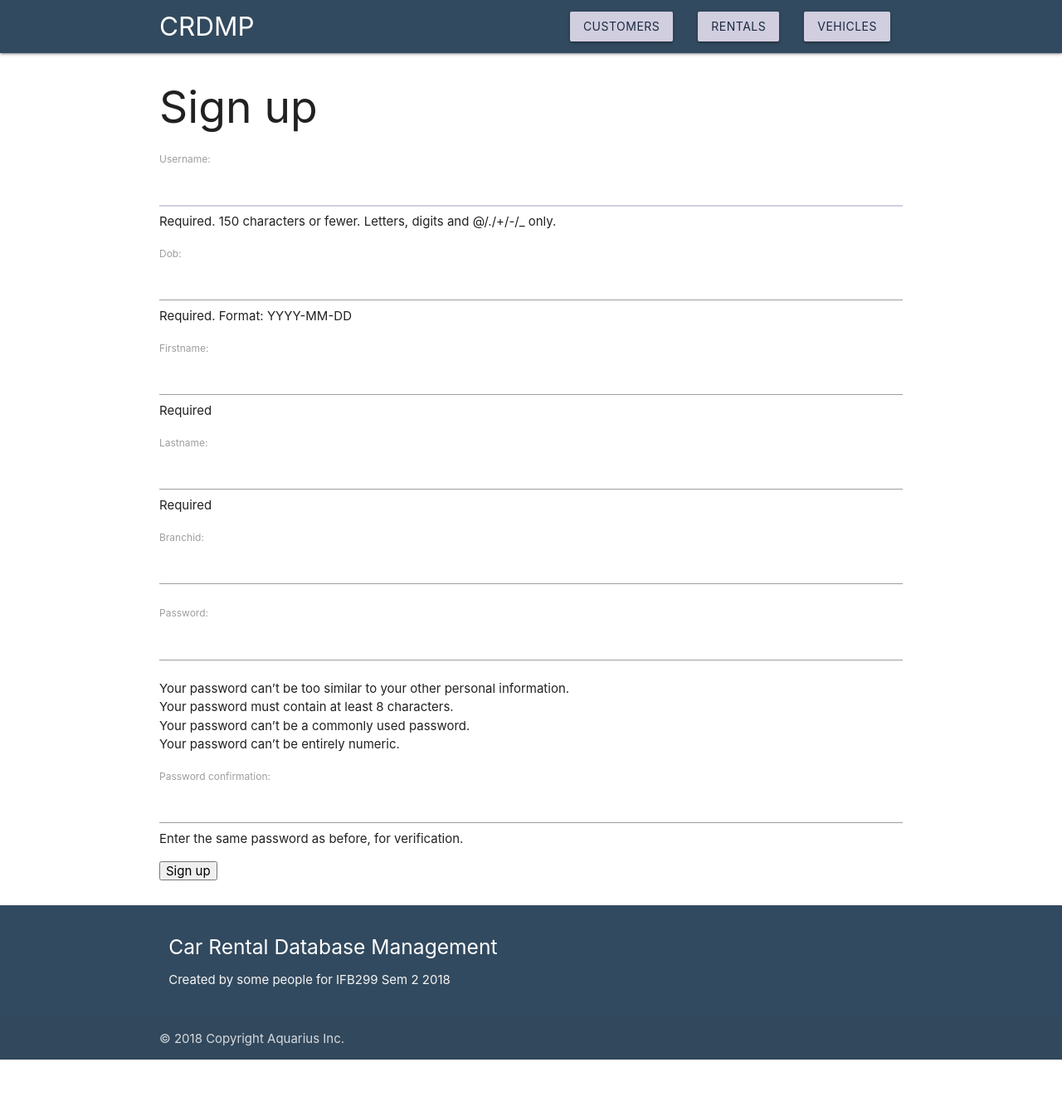
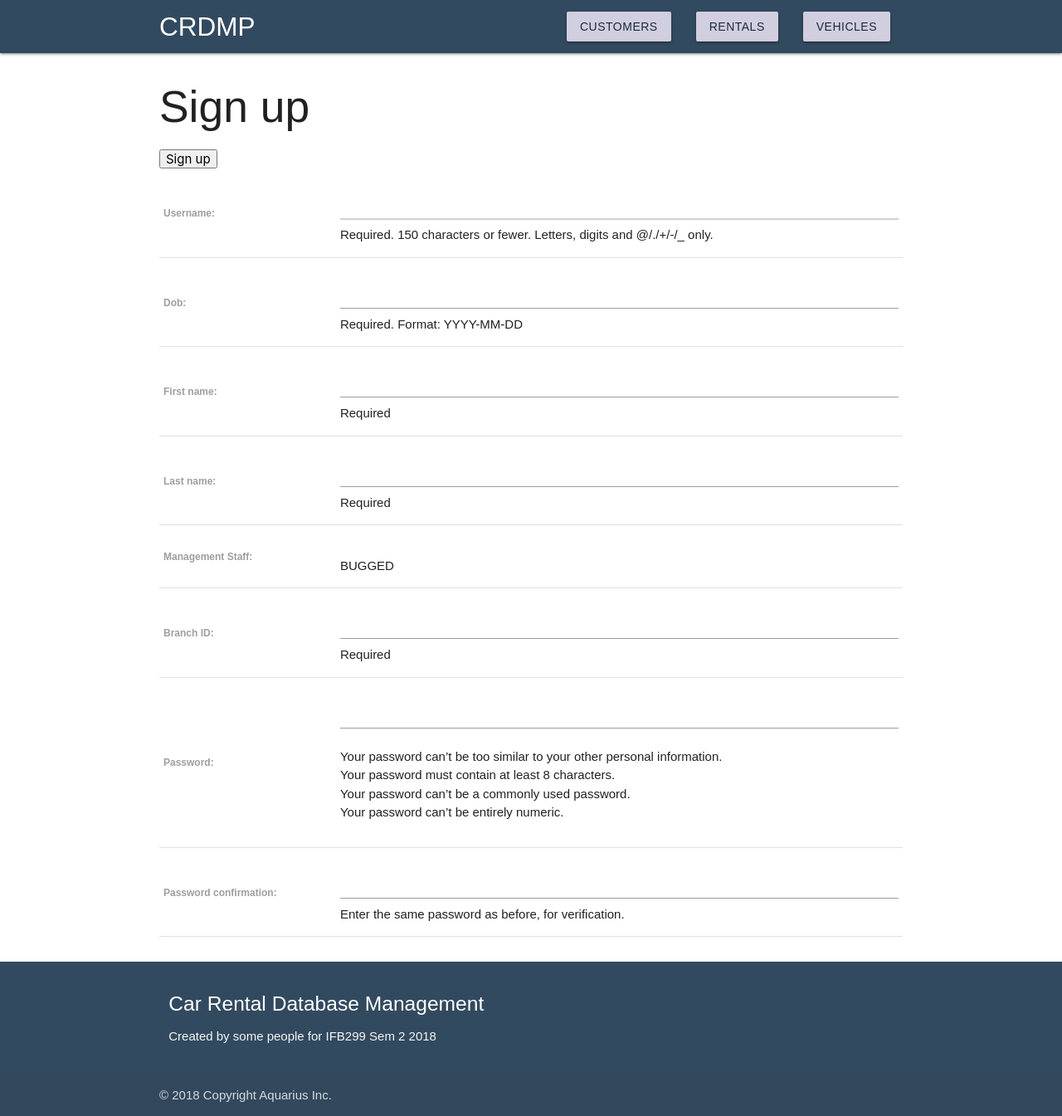
Before and after one commit to AquariusInc/CRDMP, a Django app: page /signup/ in a window 1280 px wide. Shown: the whole page at 83% size. Before the commit the page ends 1277 px from the top, so only its background shows below. Run offline with Django 3.2, Linux system fonts and the light colour scheme; parts of the project's set-up code (start-up, migrations or seed data) failed here and were passed over.

Commit message:
Created form system to enter information and submit to database

```diff
--- a/mysite/RentalApp/forms.py
+++ b/mysite/RentalApp/forms.py
@@ -4,10 +4,18 @@ from .models import MyUser
 
 class SignUpForm(UserCreationForm):
     dob = forms.DateField(help_text='Required. Format: YYYY-MM-DD')
-    firstName = forms.CharField(help_text='Required')
-    lastName = forms.CharField(help_text='Required')
-    branchID = forms.IntegerField()
+    first_name = forms.CharField(help_text='Required')
+    last_name = forms.CharField(help_text='Required')
+    branchID = forms.IntegerField(label='Branch ID', help_text='Required')
+    is_management = forms.BooleanField(label='Management Staff', help_text='BUGGED', initial=False, required=False)
 
     class Meta:
         model = MyUser
-        fields = ('username', 'dob', 'firstName', 'lastName', 'branchID', 'password1', 'password2', )
+        fields = ('username', 'dob', 'first_name', 'last_name', 'is_management', 'branchID', 'password1', 'password2' )
+
+    def save(self, commit=True):
+        user = super().save(commit=False)
+        user.set_password(self.cleaned_data["password1"])
+        if commit:
+            user.save()
+        return user
--- a/mysite/RentalApp/templates/signup.html
+++ b/mysite/RentalApp/templates/signup.html
@@ -4,13 +4,106 @@
 
 {% block content %}
 
+<style>
+body {font-family: Arial, Helvetica, sans-serif;}
+
+.modal {
+    display: none; /* Hidden by default */
+    position: fixed; /* Stay in place */
+    z-index: 1; /* Sit on top */
+    padding-top: 100px; /* Location of the box */
+    left: 0;
+    top: 0;
+    width: 100%; /* Full width */
+    height: 100%; /* Full height */
+    overflow: auto; /* Enable scroll if needed */
+    background-color: rgb(0,0,0); /* Fallback color */
+    background-color: rgba(0,0,0,0.4); /* Black w/ opacity */
+}
+
+.modal_content {
+    background-color: #fefefe;
+    margin: auto;
+    padding: 20px;
+    border: 1px solid #888;
+    width: 80%;
+}
+
+.close {
+    color: #aaaaaa;
+    float: right;
+    font-size: 28px;
+    font-weight: bold;
+}
+
+.close:hover,
+.close:focus {
+    color: #000;
+    text-decoration: none;
+    cursor: pointer;
+}
+
+.errorlist {
+    color: red;
+    font-weight: bold;
+}
+</style>
+
+<div id="popModal" class="modal">
+  <div class="modal_content">
+    <span class="close">&times;</span>
+        <p id="modal_text"></p>
+  </div>
+</div>
+
 <div class="container">
   <h2>Sign up</h2>
-  <form method="post">
+  <form id="submitForm" method="post">
     {% csrf_token %}
-    {{ form.as_p }}
-    <button type="submit">Sign up</button>
+    <table border="1">
+      {{ form }}
+      <button id="submitBtn" type="button">Sign up</button>
+    </table>
   </form>
 </div>
 
+<script>
+var modal = document.getElementById('popModal');
+var btn = document.getElementById("submitBtn");
+var span = document.getElementsByClassName("close")[0];
+
+btn.onclick = function() {
+    var modal_text = document.getElementById("modal_text");
+    var form_fields = document.forms["submitForm"].getElementsByTagName("input");
+
+    if (form_fields["id_username"].value == "") {
+        modal_text.innerHTML = "Enter a valid username.";
+    }  else if (form_fields["id_dob"].value == "") {
+        modal_text.innerHTML = "Enter a some date of birth.";
+    } else if (form_fields["id_first_name"].value == "") {
+        modal_text.innerHTML = "Enter a valid first name.";
+    } else if (form_fields["id_last_name"].value == "") {
+        modal_text.innerHTML = "Enter a valid last name.";
+    } else if (form_fields["id_branchID"].value == "" || form_fields["id_branchID"].value < 0) {
+        modal_text.innerHTML = "Enter a valid branch ID.";
+    } else if (form_fields["id_password1"].value == "" || form_fields["id_password2"].value == "") {
+        modal_text.innerHTML = "Enter some password.";
+    } else {
+        document.getElementById("submitForm").submit();
+        return;
+    }
+    modal.style.display = "block";
+}
+
+span.onclick = function() {
+    modal.style.display = "none";
+}
+
+window.onclick = function(event) {
+    if (event.target == modal) {
+        modal.style.display = "none";
+    }
+}
+</script>
+
 {% endblock %}
--- a/mysite/RentalApp/views.py
+++ b/mysite/RentalApp/views.py
@@ -15,6 +15,7 @@ from django.core.paginator import EmptyPage, PageNotAnInteger, Paginator
 from django.contrib.auth import login, authenticate
 from .forms import SignUpForm
 from .models import MyUser
+from django.contrib import messages
 
 
 # Create your views here.
@@ -28,16 +29,16 @@ def signup(request):
         form = SignUpForm(request.POST)
         if form.is_valid():
             form.save()
-            # replace this with success message
-            # username = form.cleaned_data.get('username')
-            # raw_password = form.cleaned_data.get('password1')
-            # user = authenticate(username=username, password=raw_password)
-            # login(request, user)
-            # return redirect('home')
-            #
+            form_ = form
+            form = SignUpForm()
+            return redirect('/signup/successful')
+
     else:
         form = SignUpForm()
     return render(request, 'signup.html', {'form': form})
+
+def signup_success(request):
+    return render(request, 'signup_success.html')
 
 
 @csrf_exempt
--- a/mysite/mysite/urls.py
+++ b/mysite/mysite/urls.py
@@ -21,12 +21,13 @@ from django.conf.urls.static import static
 
 urlpatterns = [
     path('admin/', admin.site.urls),
-    path('signup/', views.signup, name='signup'),
     path('', views.home, name='home'),
     path('customers', views.customers_table, name="customers_table"),
     path('rentals', views.rental_table, name="rentals_table"),
     path('visualisecustomers', views.customer_data),
     path('visualiserentals', views.rental_data),
     path('visualisevehicles', views.vehicle_data),
-    path('readstore', views.read_store_data)
+    path('readstore', views.read_store_data),
+    path('signup/', views.signup, name='signup'),
+    path('signup/successful', views.signup_success, name='successful signup')
 ] + static(settings.STATIC_URL, document_root=settings.STATIC_ROOT)
```
Also changed, not shown: mysite/RentalApp/templates/signup_success.html (added, +15 -0 lines).
